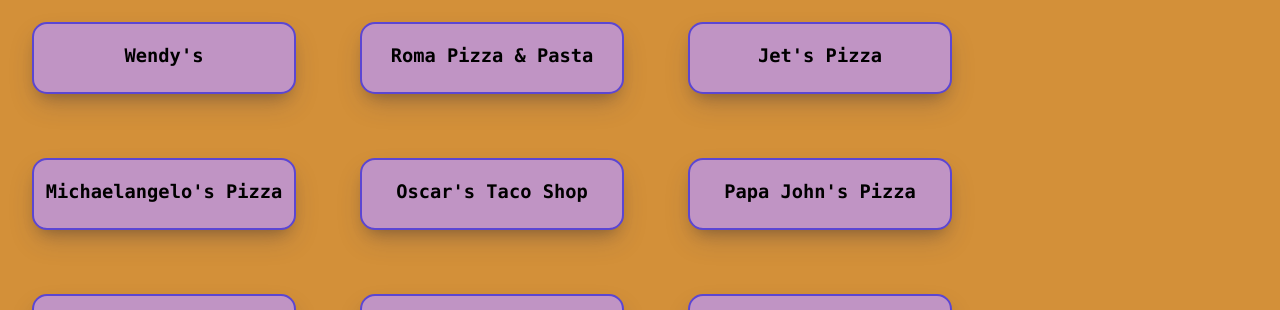
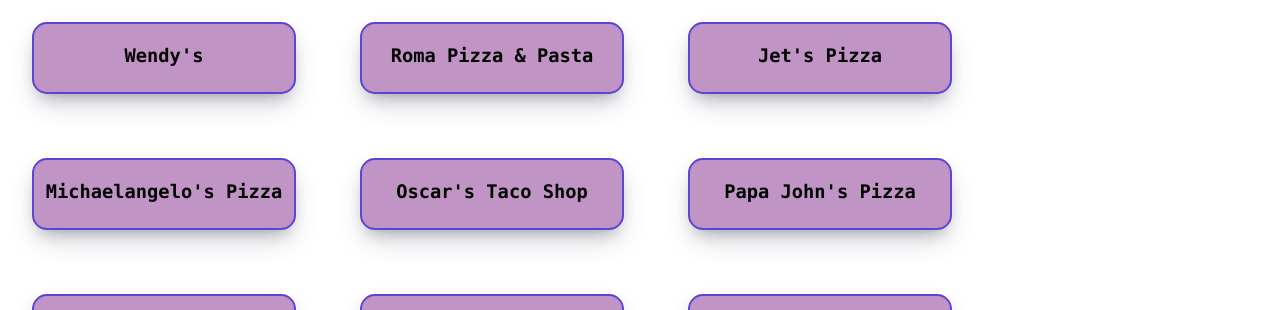
Before and after one commit to georgekingprojects/taste-the-nash, a React (Create React App) app: page / in a window 1280 px wide. Shown: the part 790-1100 px from the top of the page. Built offline with nearby package versions, Linux system fonts and the light colour scheme; no server answers.

Commit message:
created about us sect.

```diff
--- a/src/App.css
+++ b/src/App.css
@@ -176,6 +176,7 @@
 
 
  /* Styling for the restaurant boxes and popup*/
+
 .restaurantBox {
   text-align: center;
   height: 4rem;
@@ -210,12 +211,17 @@
   margin: 2rem;
 }
 
-/* About Us Formatting */
-.aboutUs {
-  background-color:#d39039;
+.breakFoot {
+  background-color: white;
 }
 
+/* About Us Formatting */
 .aboutUsTitle {
   font-size: 8rem;
   text-align: center;
 }
+
+.fillerText {
+  font-size: 5rem;
+  color: white;
+}
--- a/src/App.js
+++ b/src/App.js
@@ -1225,12 +1225,19 @@
             );
         })}
 
+
+        <div className="breakFoot">
+        </div>
         <div className="aboutUs">
           <div className="aboutUsTitle">
+            <p className="fillerText">
             About Us
+            </p>
+              about us
           </div>
         </div>
     </div>
+
   );
 }
 
```
